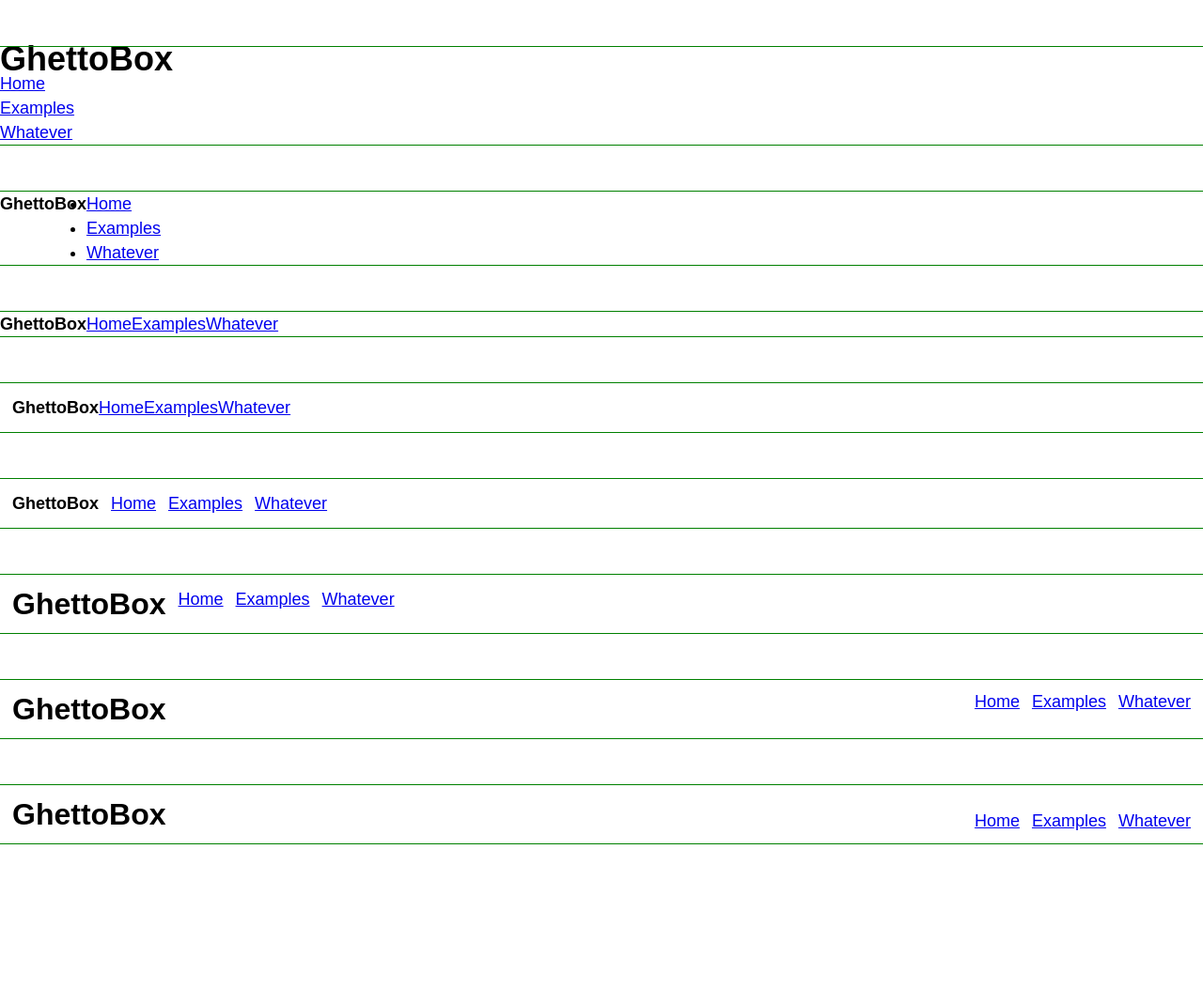
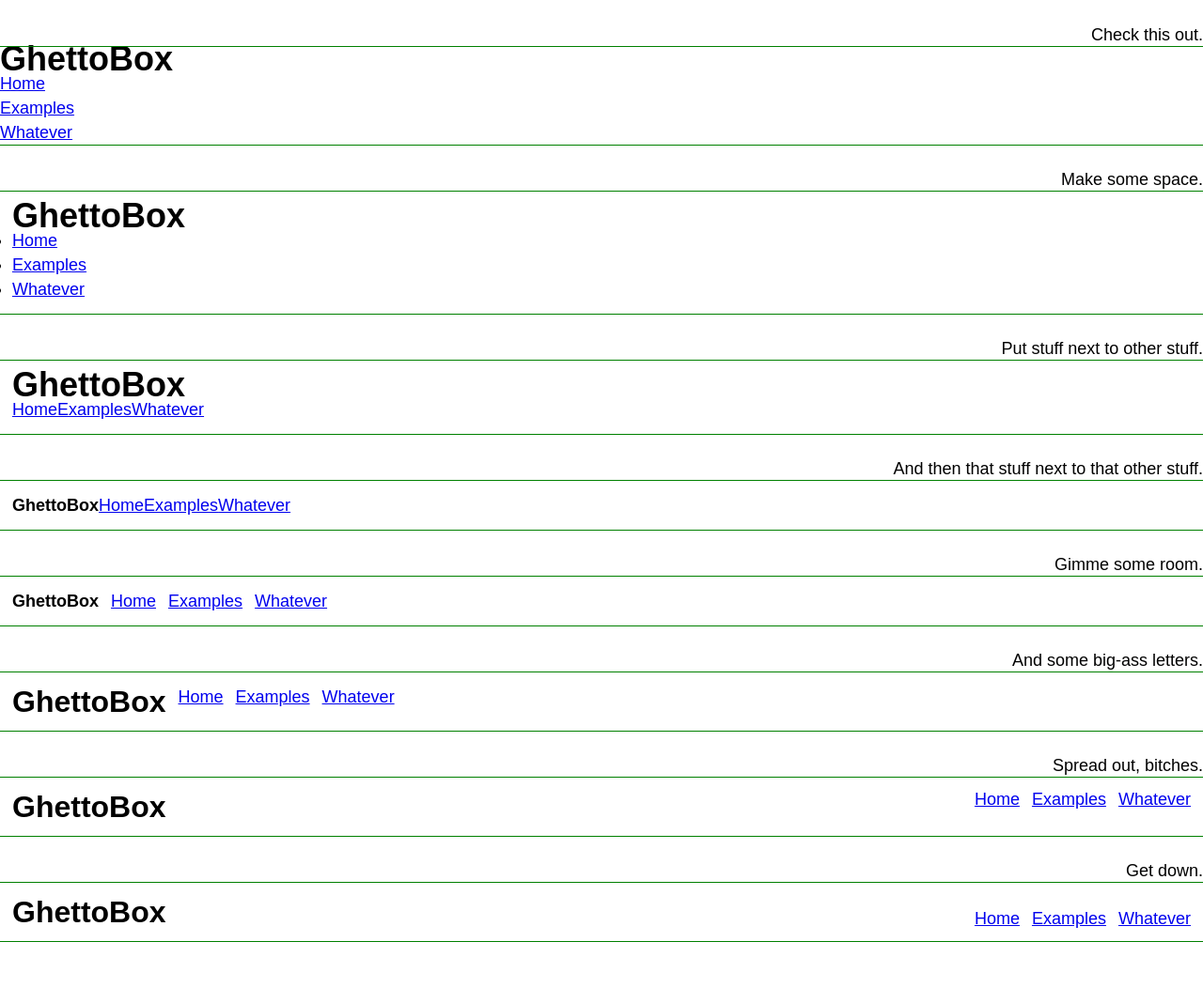
Before and after one commit to walkerab/ghetto-box-site, a Jekyll site: the page demo-animation/nav-bar.html, which Jekyll copies as it is, in a window 1280 px wide. Shown: the whole page at 94% size. Built offline with Jekyll 4.4.1, drawn with Linux system fonts in a browser that asks for light colours; before the commit the page ends 948 px from its top, so only the background shows below that.

Commit message:
Reordered some of the steps and added in titles

```diff
--- a/demo-animation/nav-bar.html
+++ b/demo-animation/nav-bar.html
@@ -6,7 +6,8 @@
 	<link rel="stylesheet" type="text/css" href="animation-dev.css">
 </head>
 <body>
-	<div class="animation-frame" data-duration="5000">
+	<div class="animation-frame" data-duration="5000" data-title="Check this out.">
+		<div class="my-nav-bar">
 			<h1>GhettoBox</h1>
 			<ul>
 				<li>
@@ -20,10 +21,11 @@
 				</li>
 			</ul>
 		</div>
-	<div class="animation-frame" data-duration="5000">
-		<div class="tiles">
-			<h1 class="tile">GhettoBox</h1>
-			<ul class="tile">
+	</div>
+	<div class="animation-frame" data-duration="5000" data-title="Make some space.">
+		<div class="my-nav-bar pad-sm">
+			<h1>GhettoBox</h1>
+			<ul>
 				<li>
 					<a href="#">Home</a>
 				</li>
@@ -36,8 +38,24 @@
 			</ul>
 		</div>
 	</div>
-	<div class="animation-frame" data-duration="5000">
-		<div class="tiles">
+	<div class="animation-frame" data-duration="5000" data-title="Put stuff next to other stuff.">
+		<div class="my-nav-bar pad-sm">
+			<h1>GhettoBox</h1>
+			<ul class="tiles">
+				<li class="tile">
+					<a href="#">Home</a>
+				</li>
+				<li class="tile">
+					<a href="#">Examples</a>
+				</li>
+				<li class="tile">
+					<a href="#">Whatever</a>
+				</li>
+			</ul>
+		</div>
+	</div>
+	<div class="animation-frame" data-duration="5000" data-title="And then that stuff next to that other stuff.">
+		<div class="my-nav-bar tiles pad-sm">
 			<h1 class="tile">GhettoBox</h1>
 			<ul class="tile tiles">
 				<li class="tile">
@@ -52,24 +70,8 @@
 			</ul>
 		</div>
 	</div>
-	<div class="animation-frame" data-duration="5000">
-		<div class="tiles pad-sm">
-			<h1 class="tile">GhettoBox</h1>
-			<ul class="tile tiles">
-				<li class="tile">
-					<a href="#">Home</a>
-				</li>
-				<li class="tile">
-					<a href="#">Examples</a>
-				</li>
-				<li class="tile">
-					<a href="#">Whatever</a>
-				</li>
-			</ul>
-		</div>
-	</div>
-	<div class="animation-frame" data-duration="5000">
-		<div class="tiles pad-sm">
+	<div class="animation-frame" data-duration="5000" data-title="Gimme some room.">
+		<div class="my-nav-bar tiles pad-sm">
 			<h1 class="tile">GhettoBox</h1>
 			<ul class="tile tiles">
 				<li class="tile pad-left-sm">
@@ -84,8 +86,8 @@
 			</ul>
 		</div>
 	</div>
-	<div class="animation-frame" data-duration="5000">
-		<div class="tiles pad-sm">
+	<div class="animation-frame" data-duration="5000" data-title="And some big-ass letters.">
+		<div class="my-nav-bar tiles pad-sm">
 			<h1 class="tile fs-xl">GhettoBox</h1>
 			<ul class="tile tiles">
 				<li class="tile pad-left-sm">
@@ -100,8 +102,8 @@
 			</ul>
 		</div>
 	</div>
-	<div class="animation-frame" data-duration="5000">
-		<div class="tiles tiles-justify pad-sm">
+	<div class="animation-frame" data-duration="5000" data-title="Spread out, bitches.">
+		<div class="my-nav-bar tiles tiles-justify pad-sm">
 			<h1 class="tile fs-xl">GhettoBox</h1>
 			<ul class="tile tiles">
 				<li class="tile pad-left-sm">
@@ -116,8 +118,8 @@
 			</ul>
 		</div>
 	</div>
-	<div class="animation-frame" data-duration="5000">
-		<div class="tiles tiles-justify pad-sm">
+	<div class="animation-frame" data-duration="5000" data-title="Get down.">
+		<div class="my-nav-bar tiles tiles-justify pad-sm">
 			<h1 class="tile tile-bottom fs-xl">GhettoBox</h1>
 			<ul class="tile tile-bottom tiles">
 				<li class="tile pad-left-sm">
```
Lines whose indentation alone changed are shown as unchanged.
